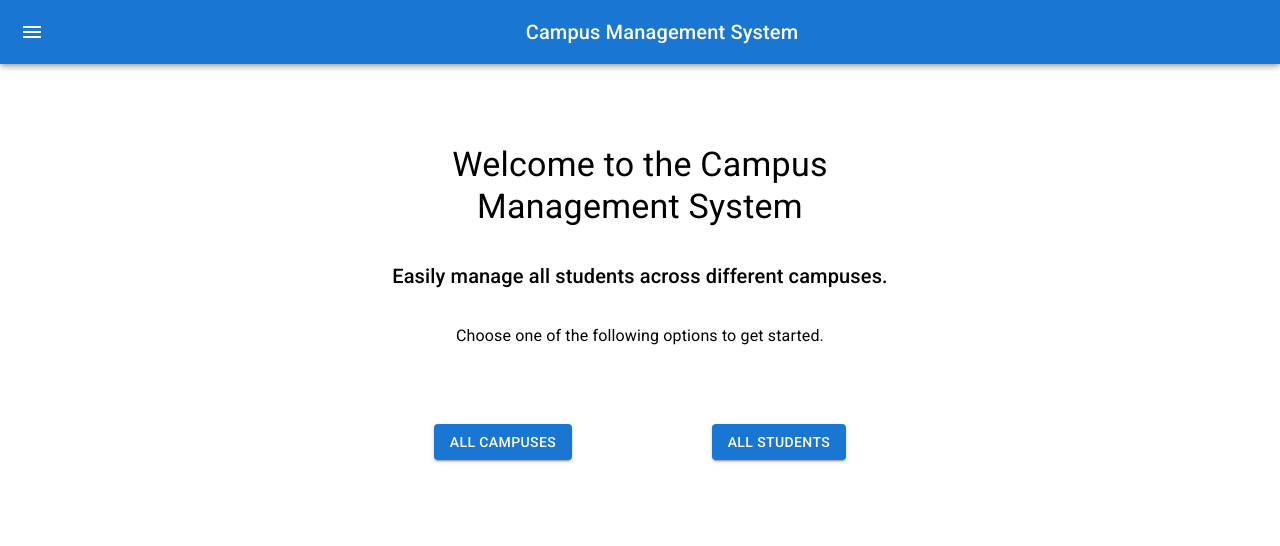
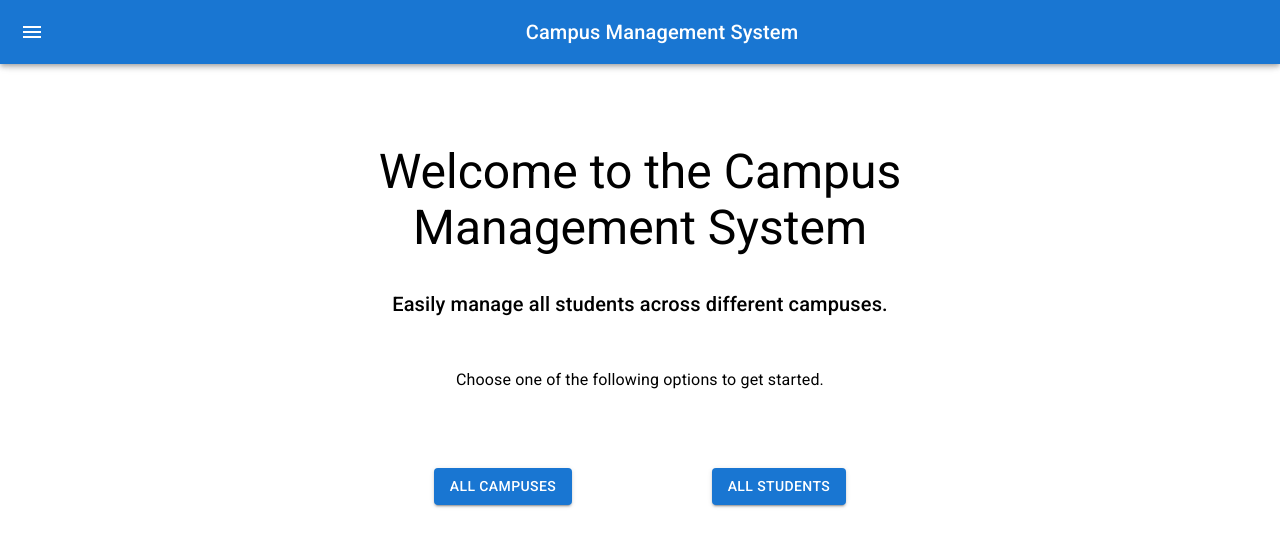
Before and after one commit to JS0Nwong/Assignment-5-CRUD-Application, a React (Create React App) app: page / in a window 1280 px wide. Shown: the top 546 px of the page. Built offline with nearby package versions, Linux system fonts and the light colour scheme.

Commit message:
removed some unnecessary code

```diff
--- a/src/components/views/HomePageView.js
+++ b/src/components/views/HomePageView.js
@@ -17,7 +17,7 @@ const HomePageView = () => {
   return (
     <Container maxWidth="sm" sx={{ mt: "5em", minWidth: "300px" }}>
       <Box>
-        <Typography component="h1" variant="h4">
+        <Typography component="h1" variant="h3">
           Welcome to the Campus Management System
         </Typography>
       </Box>
@@ -27,7 +27,7 @@ const HomePageView = () => {
           Easily manage all students across different campuses.
         </Typography>
 
-        <Typography paragraph m="2em">
+        <Typography paragraph m="3em">
           Choose one of the following options to get started.
         </Typography>
 
--- a/src/components/views/NewStudentView.js
+++ b/src/components/views/NewStudentView.js
@@ -12,7 +12,7 @@ const FormContainer = styled("div")(() => ({
   justifyContent: "center",
 }));
 
-const StudentInfoField = styled(TextField)(({ theme }) => ({
+const StudentInfoField = styled(TextField)(() => ({
   margin: "2em",
 }));
 
```
